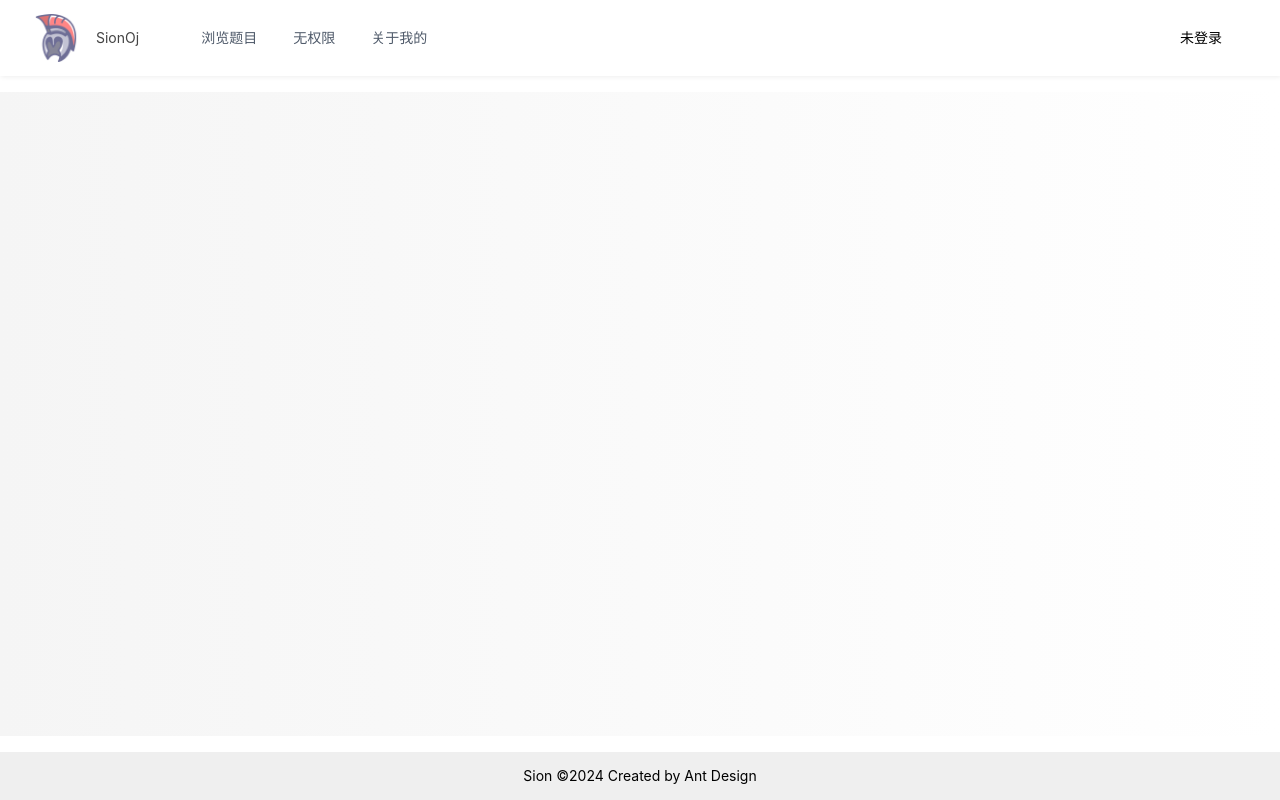
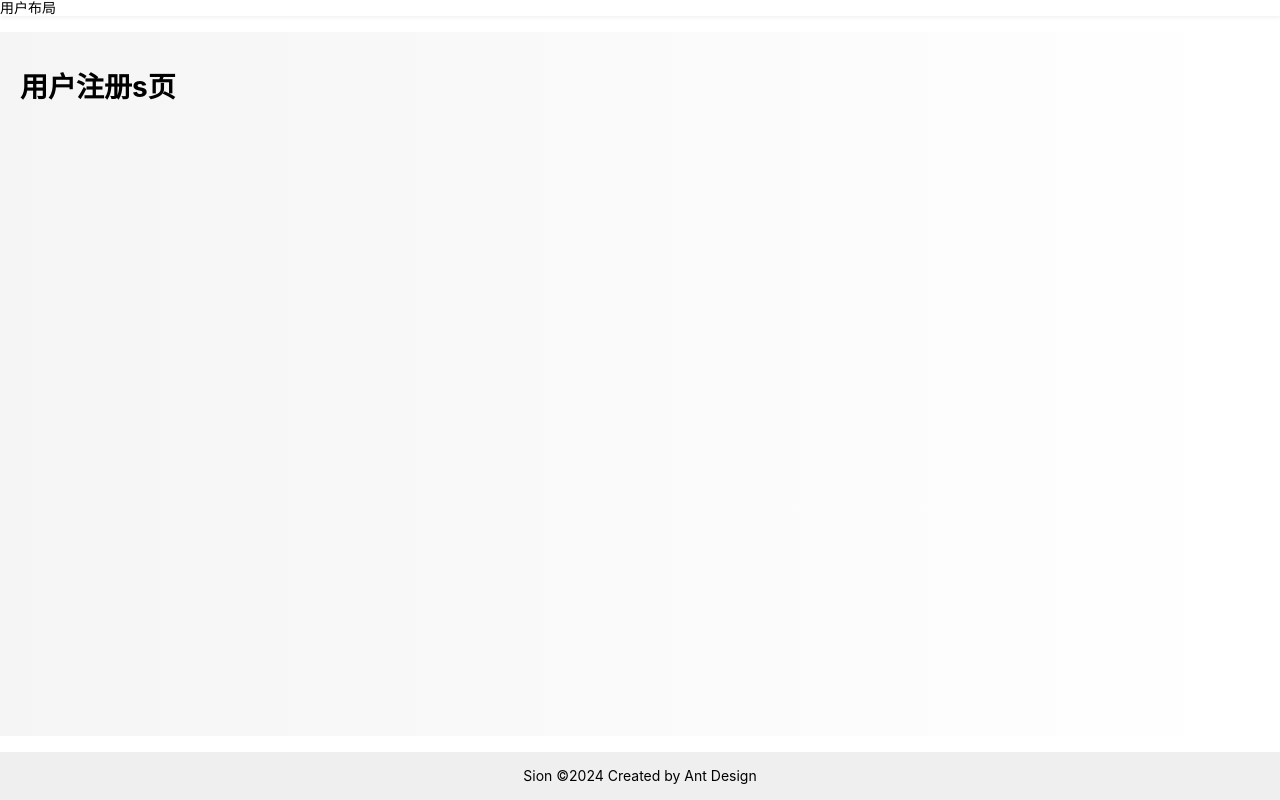
Before and after one commit to Z-WICK/sionOj, a Vue app: page /user/register in a window 1280 px wide. Built offline with nearby package versions, Linux system fonts and the light colour scheme.

Commit message:
feat: 前后端联调 | 多套布局支持

```diff
--- a/src/App.vue
+++ b/src/App.vue
@@ -1,6 +1,11 @@
 <template>
   <div id="app">
-    <BasicLayout></BasicLayout>
+    <template v-if="route.path.startsWith('/user')">
+      <router-view />
+    </template>
+    <template v-else>
+      <BasicLayout />
+    </template>
   </div>
 </template>
 
@@ -10,10 +15,10 @@
 </style>
 <script setup lang="ts">
 import BasicLayout from "@/layouts/BasicLayout.vue";
-import { useRouter } from "vue-router";
-import { useStore } from "vuex";
 import { onMounted } from "vue";
+import { useRoute } from "vue-router";
 
+const route = useRoute();
 /**
  * 全局初始化函数，有全局单次调用的代码，都可以写到这里
  */
--- /dev/null
+++ b/src/layouts/UserLayout.vue
@@ -0,0 +1,40 @@
+<template>
+  <div id="userLayout">
+    <a-layout style="min-height: 100vh">
+      <a-layout-header class="header"> 用户布局</a-layout-header>
+      <a-layout-content class="content">
+        <router-view />
+      </a-layout-content>
+      <a-layout-footer class="footer">
+        Sion ©2024 Created by Ant Design
+      </a-layout-footer>
+    </a-layout>
+  </div>
+</template>
+
+<style>
+#userLayout {
+}
+
+#userLayout .header {
+  margin-bottom: 16px;
+  box-shadow: #eee 1px 1px 5px;
+}
+
+#userLayout .content {
+  background: linear-gradient(to right, #f5f5f5, #fff);
+  padding: 20px;
+  margin-bottom: 16px;
+}
+
+#userLayout .footer {
+  background: #efefef;
+  padding: 16px;
+  position: sticky;
+  bottom: 0;
+  left: 0;
+  right: 0;
+  text-align: center;
+}
+</style>
+<script setup lang="ts"></script>
--- a/src/router/routes.ts
+++ b/src/router/routes.ts
@@ -2,9 +2,29 @@ import { RouteRecordRaw } from "vue-router";
 import HomeView from "@/views/HomeView.vue";
 import AdminView from "@/views/AdminView.vue";
 import NoAuthView from "@/views/NoAuthView.vue";
+import UserLayout from "@/layouts/UserLayout.vue";
+import UserLoginView from "@/views/user/UserLoginView.vue";
+import UserRegisterView from "@/views/user/UserRegisterView.vue";
 import ACCESS_ENUM from "@/access/accessEnum";
 
 export const routes: Array<RouteRecordRaw> = [
+  {
+    path: "/user",
+    name: "用户",
+    component: UserLayout,
+    children: [
+      {
+        path: "/user/login",
+        name: "用户登录",
+        component: UserLoginView,
+      },
+      {
+        path: "/user/register",
+        name: "用户注册",
+        component: UserRegisterView,
+      },
+    ],
+  },
   {
     path: "/",
     name: "浏览题目",
--- /dev/null
+++ b/src/views/user/UserLoginView.vue
@@ -0,0 +1,5 @@
+<template>
+  <div class="about">
+    <h1>用户登陆页</h1>
+  </div>
+</template>
--- /dev/null
+++ b/src/views/user/UserRegisterView.vue
@@ -0,0 +1,6 @@
+<template>
+  <div class="about">
+    <h1>用户注册s页</h1>
+  </div>
+</template>
+<script setup lang="ts"></script>
```
